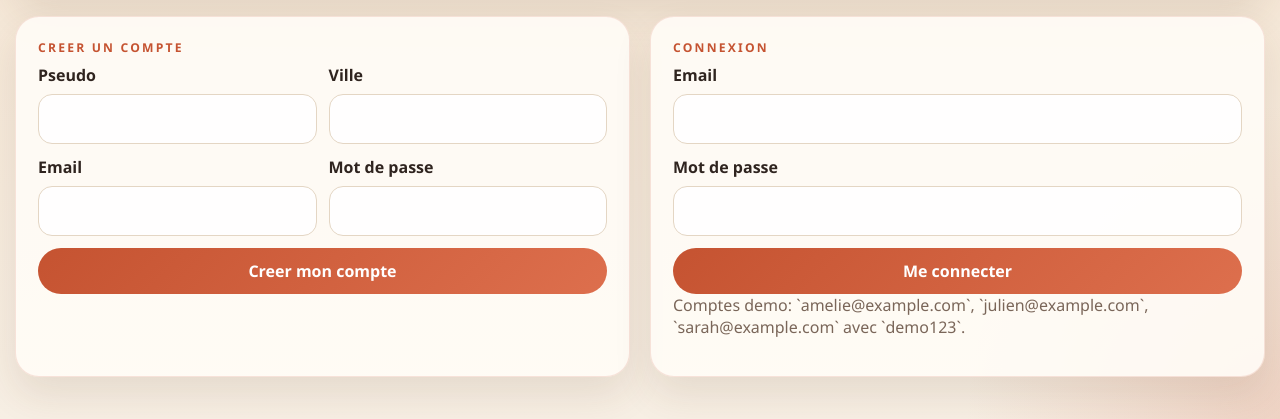
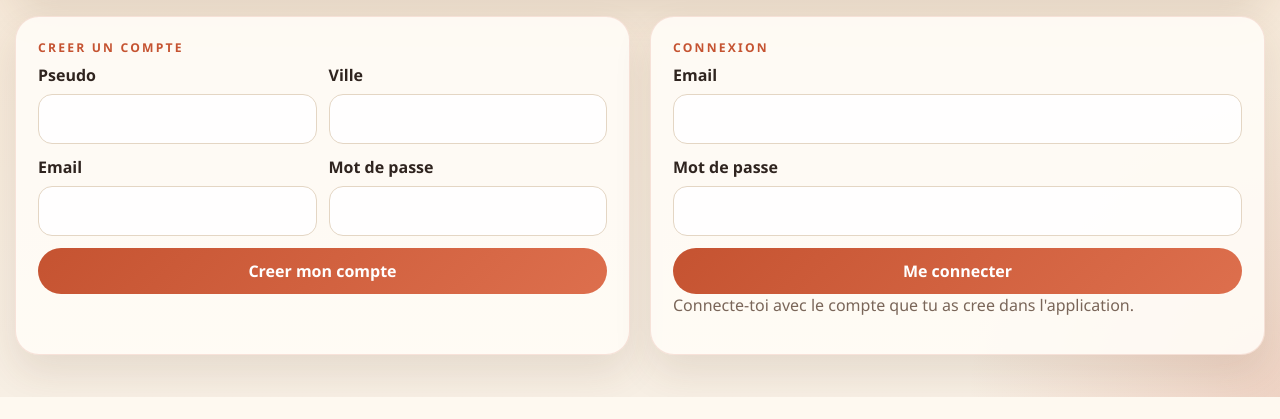
Before and after one commit to Kimmahh/magnet-match, a Flask app: page / in a window 1280 px wide. Shown: the part 502-921 px from the top of the page. After the commit the page ends 899 px from the top, so only its background shows below. Run offline with Flask 3, Linux system fonts and the light colour scheme.

Commit message:
Remove demo account text from home page

```diff
--- a/templates/home.html
+++ b/templates/home.html
@@ -36,7 +36,7 @@
         <label class="full">Mot de passe<input name="password" type="password" required /></label>
         <button class="button button--primary full" type="submit">Me connecter</button>
       </form>
-      <p class="muted">Comptes demo: `amelie@example.com`, `julien@example.com`, `sarah@example.com` avec `demo123`.</p>
+      <p class="muted">Connecte-toi avec le compte que tu as cree dans l'application.</p>
     </section>
   </main>
 {% endblock %}
```
